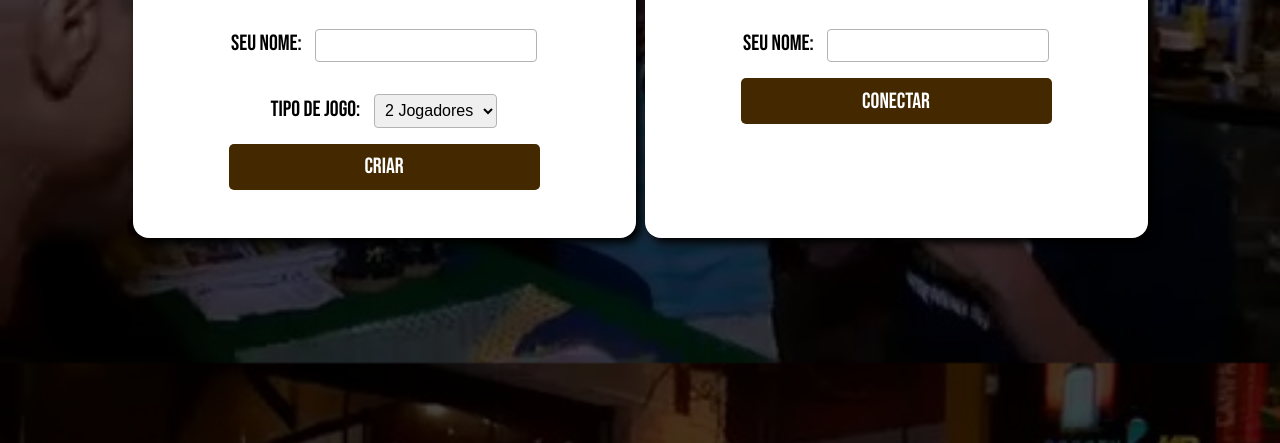
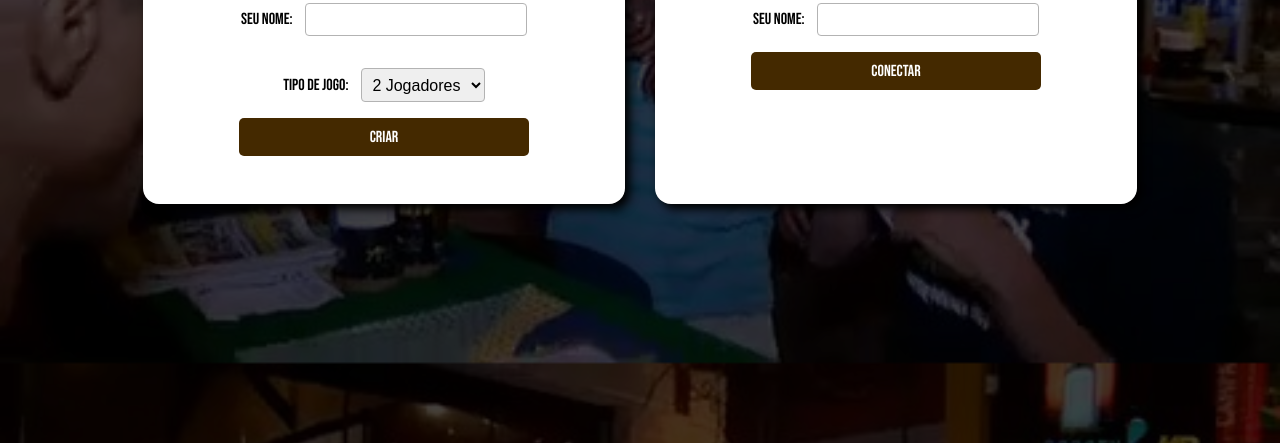
Before and after one commit to Maxwell-Ferreira/Bisca, a website: page public/index.html in a window 1280 px wide. Shown: the part 357-800 px from the top of the page. Drawn offline with nearby package versions, Linux system fonts and the light colour scheme; no server answers.

Commit message:
fixed tamanho da fonte

```diff
--- a/public/style.css
+++ b/public/style.css
@@ -9,7 +9,7 @@ html, body{
 body{
     background-image: url("imagens/bg_home.jpg");
     background-size: 100%;
-    font-size: 22px;
+    font-size: 16px;
     position: relative;
     overflow: hidden;
 }
```
